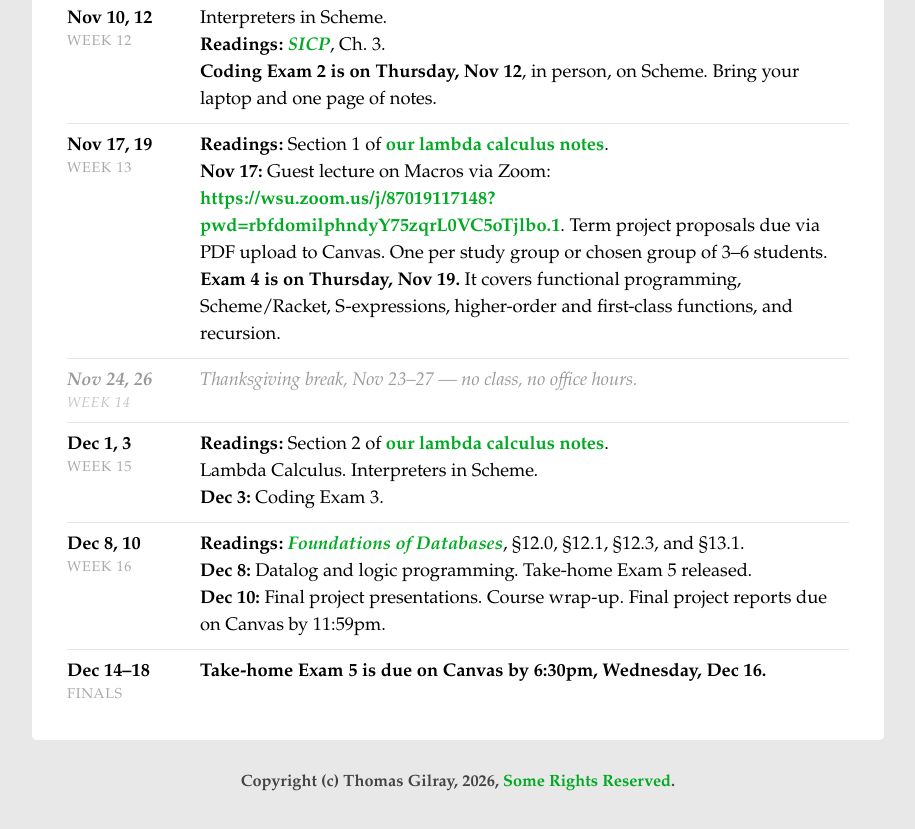
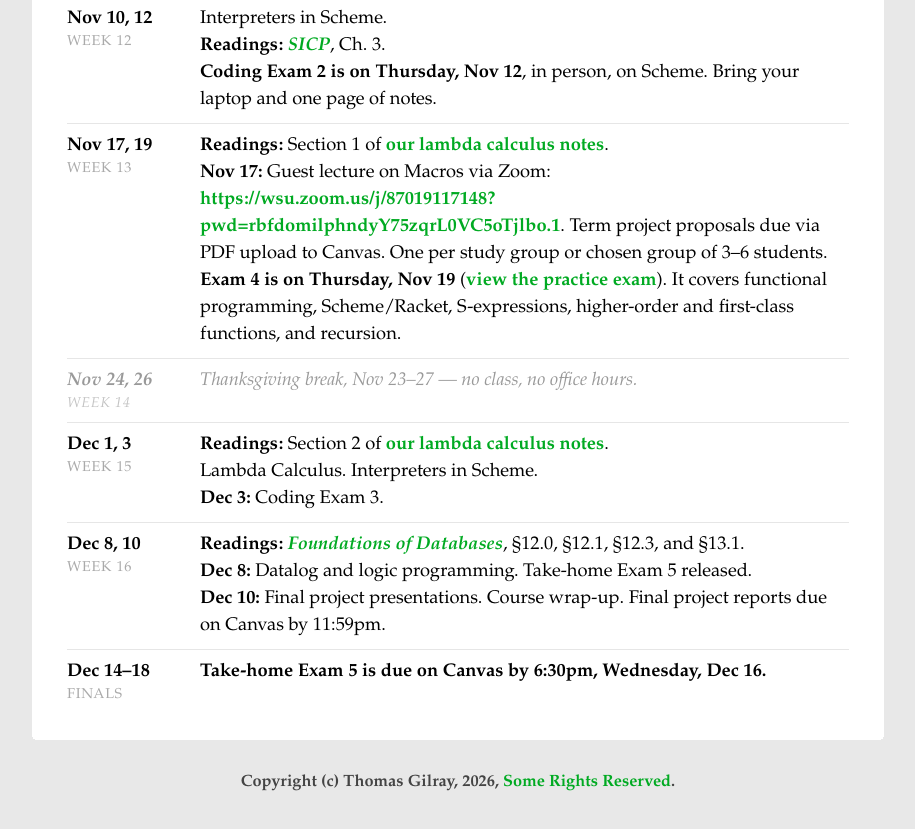
Before and after one commit to thomasgilray/thomasgilray.github.io, a plain HTML site: page 355/index.html in a window 1280 px wide. Shown: the part 7880-8709 px from the top of the page, without its empty margins (182-1097 px from the left). Drawn offline with Linux system fonts and the light colour scheme; no server answers.

Commit message:
Post the exam 4 practice handout
Co-Authored-By: Claude Opus 5.5 <noreply@anthropic.com>

```diff
--- a/355/index.html
+++ b/355/index.html
@@ -259,7 +259,7 @@
 </tr>
 <tr>
 <td><strong>Nov 17, 19</strong><span class="wk">Week 13</span></td>
-<td><strong>Readings:</strong> Section 1 of <a href="/355/lambda-calculus.pdf">our lambda calculus notes</a>.<br><strong>Nov 17:</strong> Guest lecture on Macros via Zoom: <a href="https://wsu.zoom.us/j/87019117148?pwd=rbfdomilphndyY75zqrL0VC5oTjlbo.1">https://wsu.zoom.us/j/87019117148?pwd=rbfdomilphndyY75zqrL0VC5oTjlbo.1</a>. Term project proposals due via PDF upload to Canvas. One per study group or chosen group of 3–6 students.<br><strong>Exam 4 is on Thursday, Nov 19.</strong> It covers functional programming, Scheme/Racket, S-expressions, higher-order and first-class functions, and recursion.</td>
+<td><strong>Readings:</strong> Section 1 of <a href="/355/lambda-calculus.pdf">our lambda calculus notes</a>.<br><strong>Nov 17:</strong> Guest lecture on Macros via Zoom: <a href="https://wsu.zoom.us/j/87019117148?pwd=rbfdomilphndyY75zqrL0VC5oTjlbo.1">https://wsu.zoom.us/j/87019117148?pwd=rbfdomilphndyY75zqrL0VC5oTjlbo.1</a>. Term project proposals due via PDF upload to Canvas. One per study group or chosen group of 3–6 students.<br><strong>Exam 4 is on Thursday, Nov 19</strong> (<a href="/355/exam4-practice.pdf">view the practice exam</a>). It covers functional programming, Scheme/Racket, S-expressions, higher-order and first-class functions, and recursion.</td>
 </tr>
 <tr class="off">
 <td><strong>Nov 24, 26</strong><span class="wk">Week 14</span></td>
```
Also changed, not shown: 2 other files.
